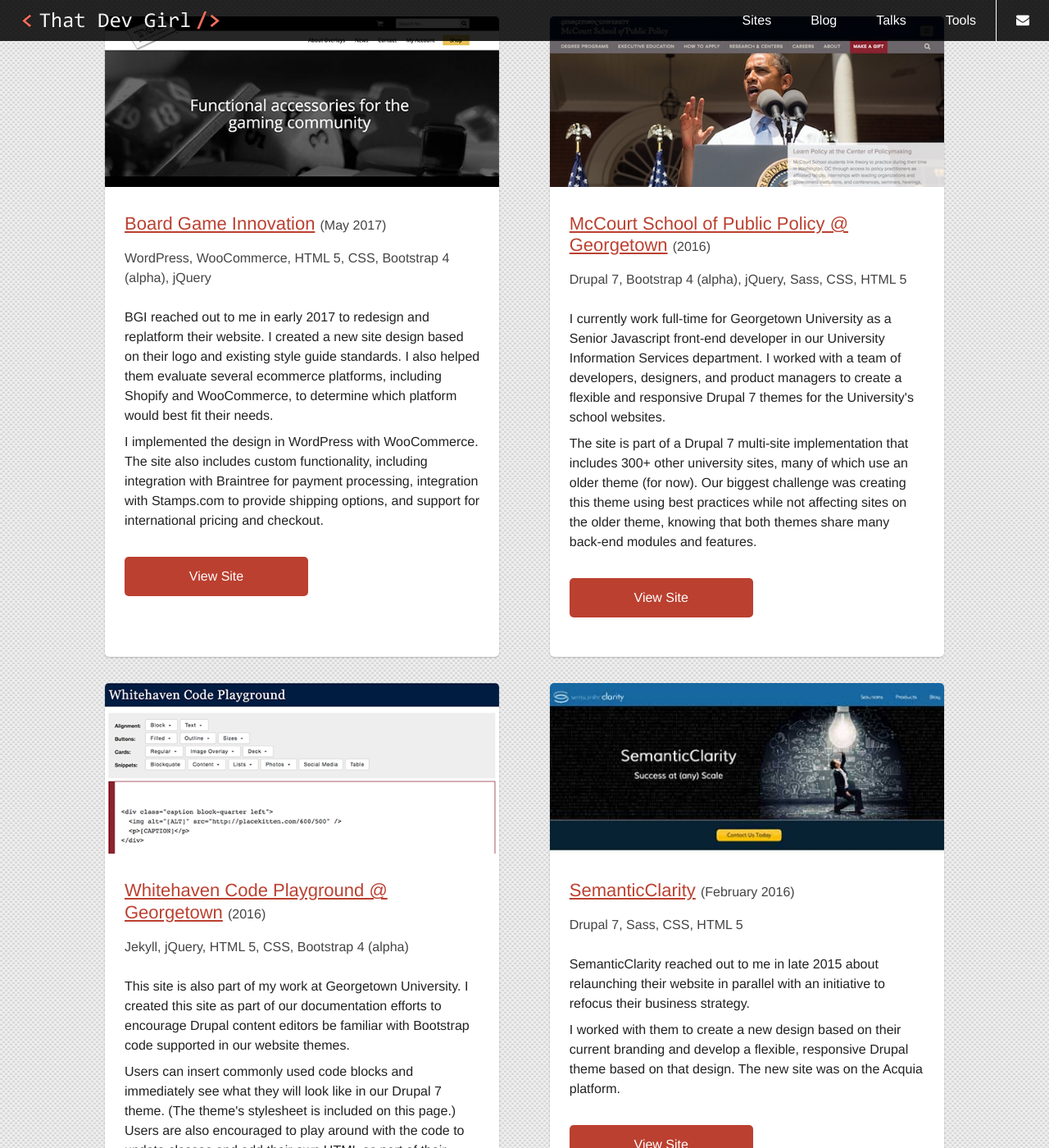
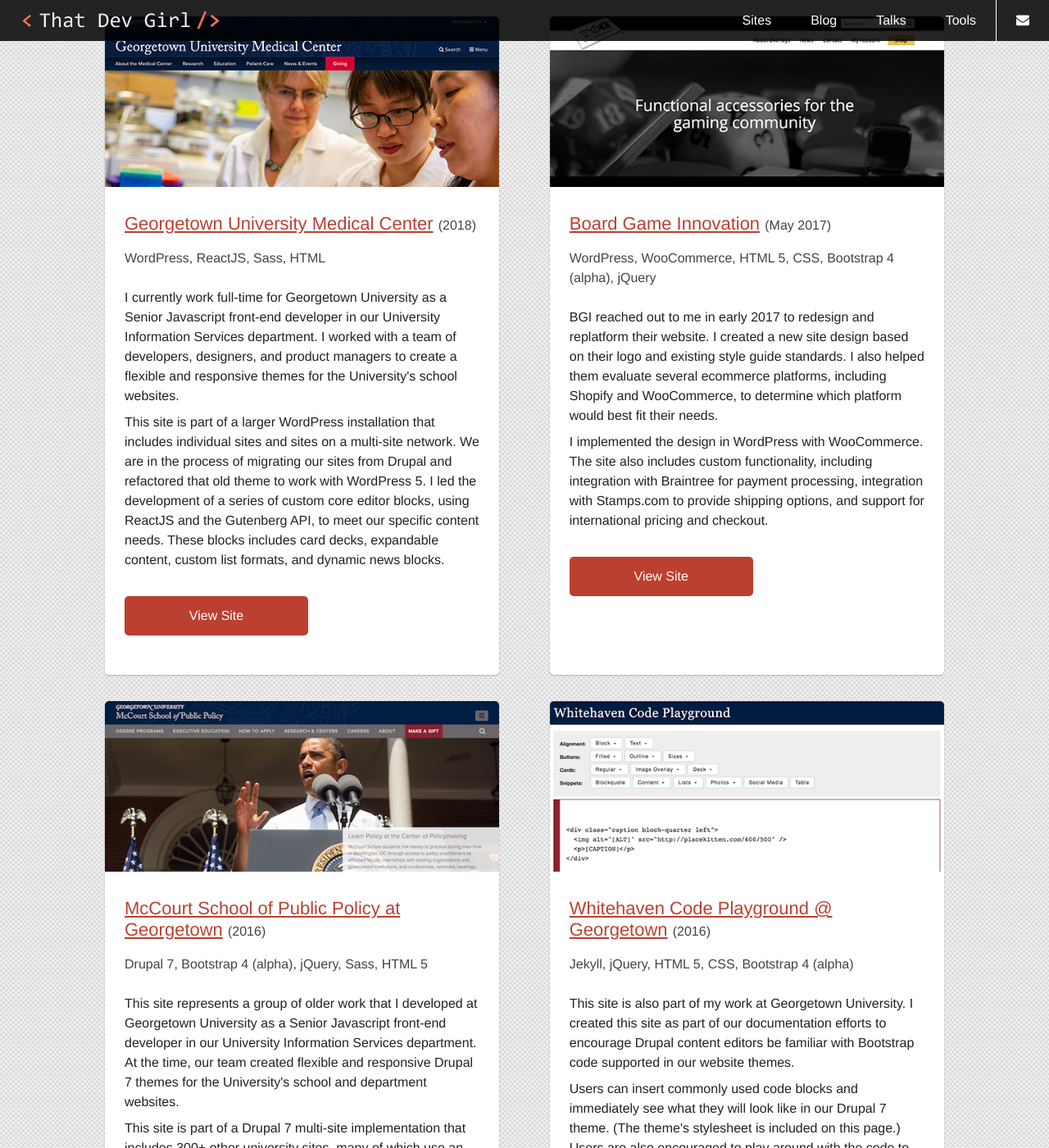
Before and after one commit to That-Dev-Girl-Archives/thatdevgirl.com, a Jekyll site: the page built from index.md, in a window 1280 px wide and 1400 px high, scrolled down 660 px. Shown: the whole window at 82% size. Built offline with Jekyll 4.4.1, drawn with Linux system fonts in a browser that asks for light colours; some of the changed text lies outside the part shown.

Commit message:
Updating sites section of the front page with new work

```diff
--- a/_includes/block-sites.html
+++ b/_includes/block-sites.html
@@ -3,6 +3,37 @@
     <h2 class="center">Sites.</h2>
 
     <div class="flex-container">
+      <div class="flex-card">
+        <a href="https://gumc.georgetown.edu" target="_blank" class="websites__a--screenshot">
+          <img src="/assets/images/project-gumc.jpg" alt="Georgetown University Medical Center home page" />
+        </a>
+
+        <h3>
+          <a href="https://gumc.georgetown.edu" target="_blank">Georgetown University Medical Center</a>
+          <small>(2018)</small>
+        </h3>
+
+        <p class="tech-stack">WordPress, ReactJS, Sass, HTML</p>
+
+        <p>
+          I currently work full-time for Georgetown University as a Senior Javascript front-end developer in
+          our University Information Services department.  I worked with a team of developers, designers,
+          and product managers to create a flexible and responsive themes for the University's school websites.
+        </p>
+
+        <p>
+          This site is part of a larger WordPress installation that includes individual sites and sites on a
+          multi-site network. We are in the process of migrating our sites from Drupal and refactored that old
+          theme to work with WordPress 5. I led the development of a series of custom core editor blocks, using
+          ReactJS and the Gutenberg API, to meet our specific content needs. These blocks includes card decks,
+          expandable content, custom list formats, and dynamic news blocks.
+        </p>
+
+        <p>
+          <a href="https://gumc.georgetown.edu" target="_blank" class="btn primary" aria-label="View the GU Medical Center site">View Site</a>
+        </p>
+      </div>
+
       <div class="flex-card">
         <a href="http://www.boardgameinnovation.com" target="_blank" class="websites__a--screenshot">
           <img src="/assets/images/project-bgi.jpg" alt="Board Game Innovation home page" />
@@ -34,32 +65,32 @@
       </div>
 
       <div class="flex-card">
-        <a href="http://mccourt.georgetown.edu" target="_blank" class="websites__a--screenshot">
+        <a href="https://mccourt.georgetown.edu" target="_blank" class="websites__a--screenshot">
           <img src="/assets/images/project-mccourt.jpg" alt="McCourt School home page" />
         </a>
 
         <h3>
-          <a href="http://mccourt.georgetown.edu" target="_blank">McCourt School of Public Policy @ Georgetown</a>
+          <a href="https://mccourt.georgetown.edu" target="_blank">McCourt School of Public Policy at Georgetown</a>
           <small>(2016)</small>
         </h3>
 
-        <p class="tech-stack">Drupal 7, Bootstrap 4 (alpha), jQuery, Sass, CSS, HTML 5</p>
+        <p class="tech-stack">Drupal 7, Bootstrap 4 (alpha), jQuery, Sass, HTML 5</p>
 
         <p>
-          I currently work full-time for Georgetown University as a Senior Javascript front-end developer in
-          our University Information Services department.  I worked with a team of developers, designers,
-          and product managers to create a flexible and responsive Drupal 7 themes for the University's school websites.
+          This site represents a group of older work that I developed at Georgetown University as a Senior Javascript
+          front-end developer in our University Information Services department. At the time, our team created flexible
+          and responsive Drupal 7 themes for the University's school and department websites.
         </p>
 
         <p>
-          The site is part of a Drupal 7 multi-site implementation that includes 300+ other university
+          This site is part of a Drupal 7 multi-site implementation that includes 300+ other university
           sites, many of which use an older theme (for now).  Our biggest challenge was creating
           this theme using best practices while not affecting sites on the older theme, knowing that both themes
           share many back-end modules and features.
         </p>
 
         <p>
-          <a href="http://mccourt.georgetown.edu" target="_blank" class="btn primary" aria-label="View McCourt School of Public Policy site">View Site</a>
+          <a href="https://mccourt.georgetown.edu" target="_blank" class="btn primary" aria-label="View the McCourt School of Public Policy site">View Site</a>
         </p>
       </div>
 
@@ -94,12 +125,12 @@
       </div>
 
       <div class="flex-card">
-        <a href="http://www.semanticclarity.com" target="_blank" class="websites__a--screenshot">
+        <div class="websites__a--screenshot">
           <img src="/assets/images/project-semanticclarity.jpg" alt="SemanticClarity home page" />
-        </a>
+        </div>
 
         <h3>
-          <a href="http://www.semanticclarity.com" target="_blank">SemanticClarity</a>
+          SemanticClarity
           <small>(February 2016)</small>
         </h3>
 
@@ -112,7 +143,8 @@
 
         <p>
           I worked with them to create a new design based on their current branding and develop a flexible,
-          responsive Drupal theme based on that design. The new site was on the Acquia platform.
+          responsive Drupal theme based on that design. The new site was on the Acquia platform. This site
+          launced in early 2016, but the company no longer has a website, so this work is no longer available.
         </p>
 
         <p>
```
Also changed, not shown: assets/images/project-gumc.jpg (added).
